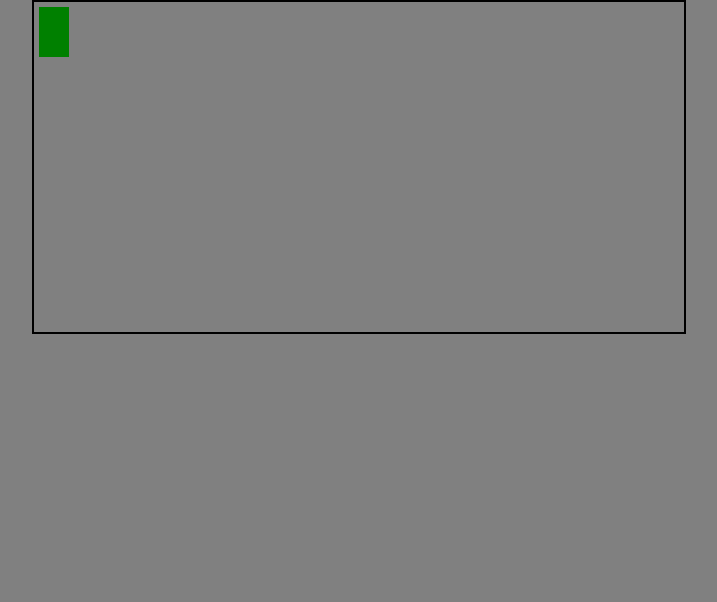
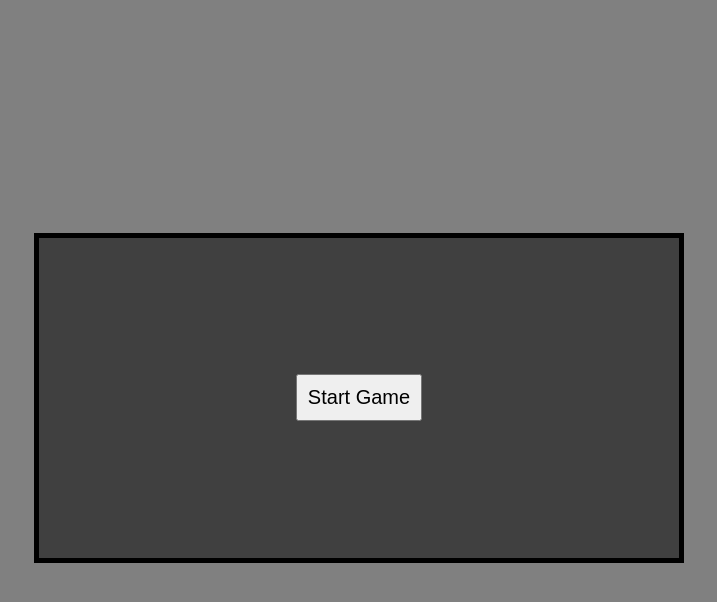
Before and after one commit to AdrianKnudsen/2D-Game-JS, a plain HTML site: page index.html in a window 1280 px wide. Shown: the whole page, without its empty margins (281-998 px from the left). Drawn offline with Linux system fonts and the light colour scheme.

Commit message:
added start screen, and gravity.

```diff
--- a/game.js
+++ b/game.js
@@ -1,15 +1,20 @@
 document.addEventListener("DOMContentLoaded", function () {
+  const startScreen = document.getElementById("gameStartScreen");
+  const startButton = document.getElementById("startGameButton");
   const canvas = document.getElementById("gameCanvas");
   const ctx = canvas.getContext("2d");
 
   let x = 5;
   let y = 5;
+  let vy = 0;
+  const gravity = 0.5;
   const boxWidth = 30;
   const boxHeight = 50;
+  const groundY = canvas.height - boxHeight;
 
+  function initializeGame() {
     document.addEventListener("keydown", function (event) {
       const speed = 20;
-
       let newX = x;
       let newY = y;
 
@@ -31,14 +36,29 @@ document.addEventListener("DOMContentLoaded", function () {
       }
     });
 
+    gameLoop();
+  }
+
+  startButton.addEventListener("click", function () {
+    startScreen.style.display = "none";
+
+    initializeGame();
+  });
+
   function gameLoop() {
     requestAnimationFrame(gameLoop);
 
+    vy += gravity;
+
+    y += vy;
+
+    if (y > groundY) {
+      y = groundY;
+      vy = 0;
+    }
+
     ctx.clearRect(0, 0, canvas.width, canvas.height);
-
     ctx.fillStyle = "green";
     ctx.fillRect(x, y, boxWidth, boxHeight);
   }
-
-  gameLoop();
 });
--- a/index.css
+++ b/index.css
@@ -7,13 +7,37 @@
 body {
   background-color: gray;
   height: 100vh;
+  width: 100vw;
+  display: flex;
+  justify-content: center;
+  align-items: center;
 }
 
 .gameScreen {
-  display: flex;
-  justify-content: center;
+  position: relative;
+  width: 650px;
+  height: 335px;
 }
 
 #gameCanvas {
-  border: 2px solid black;
+  border: 5px solid black;
+  width: 100%;
+  height: 330px;
 }
+
+#gameStartScreen {
+  width: 100%;
+  height: 330px;
+  display: flex;
+  justify-content: center;
+  align-items: center;
+  background-color: rgba(0, 0, 0, 0.5);
+  position: absolute;
+  top: 0;
+}
+
+button {
+  padding: 10px;
+  font-size: 20px;
+  cursor: pointer;
+}
--- a/index.html
+++ b/index.html
@@ -9,6 +9,9 @@
   </head>
   <body>
     <div class="gameScreen">
+      <div id="gameStartScreen">
+        <button id="startGameButton">Start Game</button>
+      </div>
       <canvas id="gameCanvas" width="650px" height="330px"></canvas>
     </div>
   </body>
```
Lines whose indentation alone changed are shown as unchanged.
